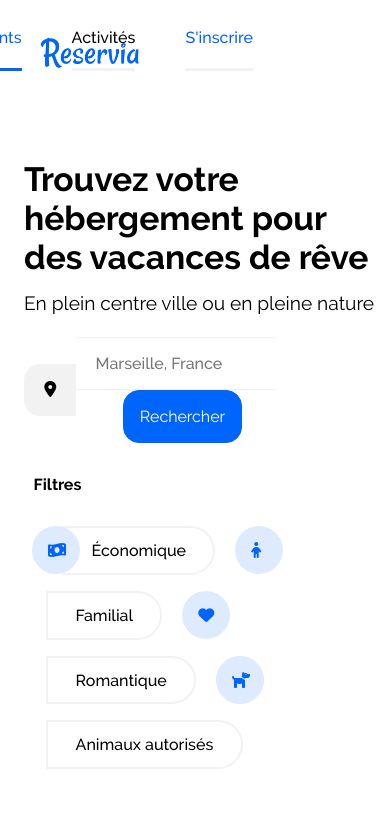
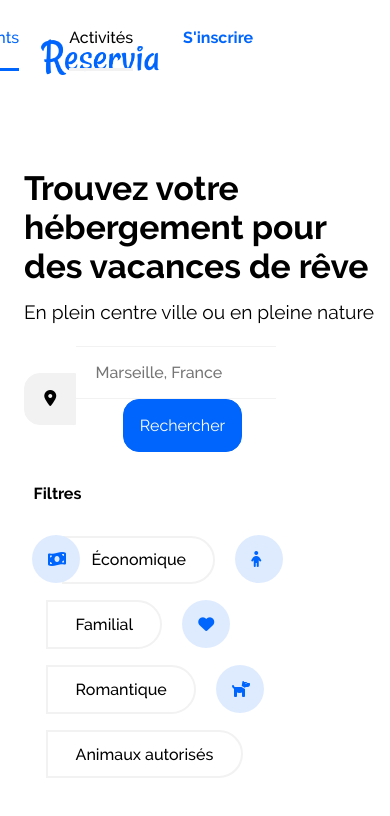
Before and after one commit to bea-vgz/bea-vgz.github.io, a plain HTML site: page index.html in a window 390 px wide. Shown: the top 816 px of the page. Drawn offline with Linux system fonts and the light colour scheme.

Commit message:
midifs menu

```diff
--- a/stylereservia.css
+++ b/stylereservia.css
@@ -229,14 +229,12 @@ nav a:hover
 }
 
 
-
-
 @media screen and (max-width: 600px)
 {
 
   .logo
   {
-  width: 100px;
+  width: 120px;
   height: auto;
   margin-left: 2rem;
   }
@@ -276,6 +274,12 @@ nav a:hover
  {
   border-top: none;
   border-bottom: 3px solid #0065FC;
+ }
+
+ .inscription_nav
+ {
+  border-bottom: none;
+  font-family: ralewaybold;
  }
 
 }
@@ -699,7 +703,7 @@ margin-left: -0.1rem;
 
   .img_hebergement_ligne1, .img_hebergement_ligne2
   {
-  width: 440px;
+   width: 440px;
   }
 }
 
@@ -963,7 +967,6 @@ margin-left: -0.1rem;
   .grande_cartouche_activités, .moyenne_cartouche_activités, .petite_cartouche_activités
   {
     margin-bottom: 2rem;
-    width: 100%;
 
   }
 
@@ -971,8 +974,6 @@ margin-left: -0.1rem;
   {
     margin-left: 0.9rem;
   }
-
-
 
 
 }
```
